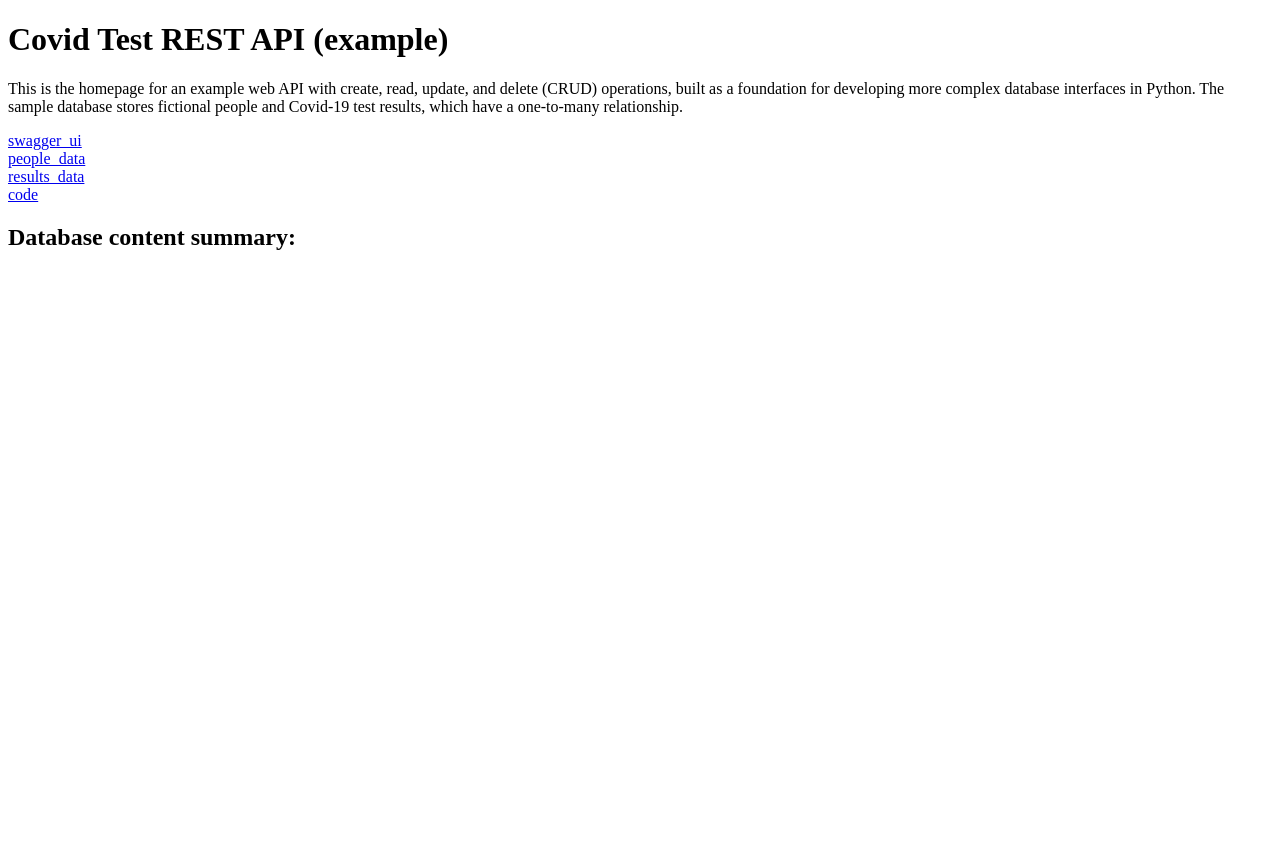
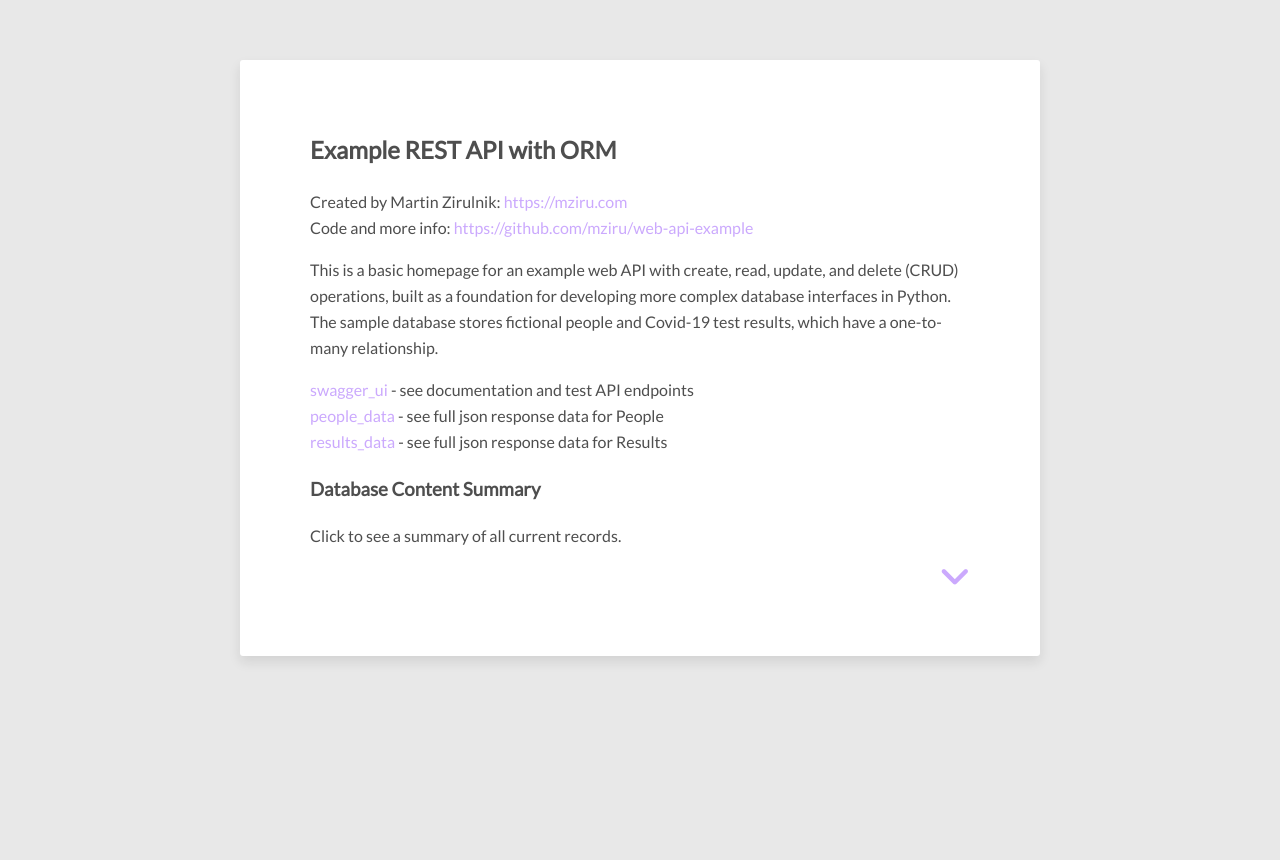
Before and after one commit to mziru/scalable-web-api, a Python web app: template templates/home.html in a window 1280 px wide. Before the commit the page ends 250 px from the top, so only its background shows below. Run offline with Jinja, Linux system fonts and the light colour scheme; the template is opened without the code that fills it, so the values that code supplies are empty; some libraries are stand-ins or nearby versions.

Commit message:
added stylesheet and edited homepage content

```diff
--- /dev/null
+++ b/static/css/stylesheet.css
@@ -0,0 +1,510 @@
+@import url("https://fonts.googleapis.com/css?family=Lato");
+
+* {
+  box-sizing: border-box;
+}
+
+a {
+  text-decoration: none;
+  color: inherit;
+}
+
+/*a:visited { color: inherit; }*/
+
+body {
+  padding: 0;
+  margin: 0;
+  background-color: #e8e8e8;
+  font-family: "Lato",Calibri,Arial,sans-serif;
+  color: rgba(34,34,34,0.8);
+}
+
+body > header:first-of-type {
+  background-image: url("/static/img/header_image.jpg");
+  height: 200px;
+  width: 100%;
+  background-position-y: 46%;
+  background-size: cover;
+  text-align: center;
+}
+
+ body > nav .container img {
+  border-radius: 100%;
+  border-width: 3px;
+  border-style: solid;
+  border-color: rgb(236, 239, 37);
+  box-shadow: 0 0 0 0,0 6px 12px rgba(34,34,34,0.1);
+  margin-right: 30px;
+}
+
+
+.container {
+  width: 800px;
+  margin: 0 auto;
+}
+
+body > nav {
+  line-height: 50px;
+  margin-bottom: 40px;
+  background-color: #fff;
+  clear: both;
+  color: rgba(0, 0, 0, 0.87);
+  box-shadow: 0 0 0 0,0 6px 12px rgba(34,34,34,0.1);
+  width: 100%;
+}
+
+
+body > nav ul#hamburger-tabs {
+  font-size: 14px;
+  text-align: center;
+  float: left;
+  line-height: 50px;
+  margin-bottom: 40px;
+  background-color: #fff;
+  clear: both;
+  color: rgba(0, 0, 0, 0.87);
+  box-shadow: 0 0 0 0,0 6px 12px -6px rgba(34,34,34,0.1);
+  width: 100%;
+}
+
+body > nav ul#hamburger-tabs li{
+    padding-bottom: 3px;
+}
+
+body > nav.fixed {
+  position: fixed;
+  top: 0;
+  left: 0;
+  color: rgb(100, 232, 225);
+  background-color: #222;
+  z-index: 1;
+}
+
+body > nav.fixed ul#hamburger-tabs {
+  color: rgb(100, 232, 225);
+  background-color: #222;
+  margin-bottom: 3px;
+}
+
+body > nav.fixed ~ section#main  {
+  margin-top: 93px;
+}
+
+body > nav.fixed img.profile-image {
+  display: none;
+}
+
+
+body > nav .container { width: 900px }
+
+body > nav ul, body > footer ul{
+  display: inline-block;
+  margin: 0;
+  padding: 0;
+  width: 50%;
+  text-align: center;
+}
+
+body > nav ul:first-of-type { width: calc(70% - 115px/2); }
+body > nav ul:last-of-type { width: calc(30% - 115px/2); }
+
+body > nav.fixed ul:first-of-type { width: calc(65%); }
+body > nav.fixed ul:last-of-type { width: calc(35%); }
+
+body > nav ul:first-of-type, body > footer ul:first-of-type{
+  float: left;
+  text-align: left;
+}
+
+body > nav ul:last-of-type, body > footer ul:last-of-type{
+  text-align: right;
+  font-size: 24px
+}
+
+body > nav ul:first-of-type li label { cursor: pointer;}
+body > nav ul:first-of-type li {
+  min-width: 90px;
+  text-align: center;
+}
+
+/*body > nav:not(.fixed) ul:first-of-type li:hover {*/
+/*  background-color: #e8e8e8;*/
+/*}*/
+
+body > nav ul li, body > footer ul li {
+  list-style: none;
+  display: inline-block;
+}
+
+body > nav ul li label {
+  display: inline-block;
+  width: 100%;
+}
+
+body > nav ul li input[type=radio] {
+  display: none;
+}
+
+body > nav ul li label, body > nav ul li a {
+  position: relative;
+  width: 100%;
+}
+body > nav ul li label:after, body > nav.post ul li a:after {
+  width: 0;
+  position: absolute;
+  left: 50%;
+  bottom: 0;
+  content: '';
+  border-bottom-width: 2px;
+  border-bottom-style: solid;
+  border-bottom-color: rgb(132, 252, 255);
+  -webkit-transition: all 0.18s;
+    -moz-transition: all 0.18s;
+    -o-transition: all 0.18s;
+    transition: all 0.18s;
+}
+
+body > nav.fixed ul li label:after, body > nav.fixed ul li a:after { border-color: #fff; }
+
+body > nav ul li input[type=radio]:checked ~ label:after, body > nav.post ul li:hover a:after {
+  width: 100%;
+  left: 0;
+}
+
+body > nav ul:last-of-type li, body > footer ul:last-of-type li{
+  margin-right: 10px;
+}
+
+body > nav a { color: rgb(203, 169, 253); display: inline-block; }
+body > nav.fixed a{ color: rgb(203, 169, 253); }
+body > nav a, body > footer a  { text-decoration: none; }
+
+
+
+body > nav .container img {
+  position: relative;
+  width: 85px;
+  float: left;
+  margin-top: -15px;
+}
+
+body > footer {
+  bottom: 0;
+  padding-bottom: 0;
+  line-height: 50px;
+  width: 100%;
+  background-color: #222;
+  color: #fff;
+}
+
+body > footer > div > div {
+    line-height: 2;
+    font-size: 12px;
+    text-align: left;
+}
+
+body > footer > div > ul:last-of-type { text-align: right; }
+body > footer > div > ul:first-of-type { text-align: left; font-size: 12px;}
+
+body > footer, body > footer a {  color: rgb(236, 239, 37); }
+
+section#main {
+    min-height: 100vh;
+}
+
+section#main > div { display: none; }
+section#main > div:first-of-type { display: block; }
+
+section#main > div > h2 {
+    margin: 10px 0 -10px 60px;
+}
+
+section#main > div article {
+    display: block;
+    background-color: #fff;
+    box-shadow: 0 0 0 0,0 6px 12px rgba(34,34,34,0.1);
+    -webkit-border-radius: 3px;
+    -moz-border-radius: 3px;
+    border-radius: 3px;
+    margin-top: 60px;
+    padding: 25px 15px;
+}
+
+section#main > div > article img {
+    filter: grayscale(60%);
+    width: 100%;
+}
+
+section#main > div > article iframe {
+    filter: grayscale(60%);
+}
+
+section#main > div > article video {
+    filter: grayscale(60%);
+}
+
+:fullscreen {
+    filter: unset !important;
+}
+
+section#main > div article a {
+    display: inline-block;
+    margin: 10px 0;
+    padding: 6px 15px;
+    font-size: 14px;
+    border-radius: 4px;
+    background-color: #ffffff;
+    border-style: solid;
+    border-color: #222222;
+    border-width: 1px;
+    color:rgb(203, 169, 253);
+    text-decoration: none;
+}
+
+section#main > div article a.text-link {
+    display: inline;
+    border: unset;
+    margin: unset;
+    padding: unset;
+    font-size: unset;
+}
+
+section#main > div article a.img-link {
+    border: unset;
+    margin: unset;
+    padding: unset;
+}
+
+section#main > div article header h1{
+    display: inline-block
+}
+
+section#main > div article {
+    font-size: 16px;
+    line-height: 1.625;
+    margin-bottom: 30px;
+    padding: 50px 70px;
+}
+
+section#main > div article p {
+   word-wrap: break-word;
+}
+
+section#main > div article section p {
+   word-wrap: break-word;
+}
+
+
+section#main > div article header > div:first-of-type {
+  color: rgba(187,187,187,0.8);
+  font-size: 14px
+}
+
+section#main > div article header > div:first-of-type > span:last-of-type {
+  float: right;
+}
+
+section#main > div article header > h1 {
+  margin: 28px 0;
+  font-size: 30px
+}
+
+section#main > div article header > h2 {
+  margin: 28px 0;
+  font-size: 26px
+}
+
+section#main > div article header i { margin-right: 5px; }
+
+section#main > div article footer {
+  text-align: center;
+}
+
+section#main > div article footer a {
+    display: inline-block;
+    margin: 8px 15px;
+    padding: 8px 20px;
+    font-size: 16px;
+    border-radius: 4px;
+    background-color: #ffffff;
+    color:rgb(203, 169, 253);
+    text-decoration: none;
+}
+
+section#main > div article.logos-list h1 {
+  margin: 28px 0;
+}
+
+section#main > div article.projects ul{
+  padding: 0;
+}
+section#main > div article.projects ul li{
+  list-style: none;
+  margin-bottom: 5px
+}
+
+section#main > div article.projects ul li img {
+  width: 20%;
+    margin: 7px 15px 5px 0;
+    float: left;
+}
+
+section#main > div article.projects ul li > b:first-of-type {
+  float: left;
+  margin-right: 5px;
+}
+section#main > div article.projects ul li > ul:last-of-type {
+    color: rgba(0,0,0, .5);
+    font-size: 14px;
+}
+
+section#main > div article.projects ul li > ul:last-of-type li {
+    display: inline-block;
+    margin-right: 12px;
+}
+
+section#main > div article.projects ul li > ul:last-of-type li i{
+  font-size: 14px;
+}
+
+section#main > div article#about > header > div {
+  text-align: right;
+}
+
+section#main > div article#about > header > div > a {
+  margin-right: 10px;
+}
+
+section#main > div article#about > header > div > a i {
+  margin-right: 5px;
+}
+
+section#main > div article#about > header > div > a:first-of-type {
+  float: left;
+}
+
+section#main > div article#projects ul{
+  padding: 0;
+}
+section#main > div article#projects ul li{
+  list-style: none;
+  margin-bottom: 20px
+}
+
+section#main > div article#projects ul li img {
+  width: 20%;
+    margin: 7px 15px 5px 0;
+    float: left;
+}
+
+section#main > div article#projects ul li > b:first-of-type {
+  float: left;
+  margin-right: 5px;
+}
+section#main > div article#projects ul li > ul:last-of-type {
+    color: rgba(0,0,0, .5);
+    font-size: 14px;
+}
+
+section#main > div article#projects ul li > ul:last-of-type li {
+    display: inline-block;
+    margin-right: 12px;
+}
+
+section#main > div article#projects ul li > ul:last-of-type li i{
+  font-size: 14px;
+}
+
+iframe{
+    /*padding: 25px 25px;*/
+    border: none;
+    margin-left: 0;
+    width: 100%;
+}
+
+details {
+  user-select: none;
+  display: block;
+}
+
+details>summary span.icon {
+  display: block;
+  text-align: right;
+  transition: all 0.3s;
+  margin-left: auto;
+  color: rgb(203, 169, 253);
+  font-size: 35px !important;
+}
+
+details[open] summary span.icon {
+  transform: scaleY(-1);
+  color: rgb(203, 169, 253);
+}
+
+summary {
+  display: block;
+  cursor: pointer;
+}
+
+summary::-webkit-details-marker {
+    display: none;
+}
+
+
+@media only screen and (max-width: 999px){
+  .container {
+    width: 80%;
+  }
+  body > nav .container { width: 90%; }
+  body > nav ul#hamburger-tabs {display: none;}
+}
+
+@media screen and (min-width: 769px) {
+    body > nav ul#hamburger-tabs {display: none !important;}
+}
+
+@media only screen and (max-width: 768px){
+  body > nav ul#hamburger-tabs {display: none;}
+  body > nav img.profile-image { display: none; }
+  body > nav a.icon#toggle {
+      color: rgb(100, 232, 225);
+      display: inline-block !important;}
+
+  .container { width: 90% }
+  body > nav ul:first-of-type {
+      width: 35%;
+      display: none;
+  }
+
+
+  body > nav ul:last-of-type {
+      width: 65%;
+      float: right;
+      text-align: right; }
+
+    body > nav.fixed ul:last-of-type {
+      width: 65%;
+      float: right;
+      text-align: right; }
+
+  body > header:first-of-type { height: 150px; background-size: cover; background-position-x: 20%}
+  section#main > div article header > h1 {
+    font-size: 24px;
+  }
+
+  section#main > div article {
+    font-size: 14px;
+    padding: 50px 50px;
+  }
+}
+
+@media only screen and (max-width: 500px){
+  section#main > div article header > h1 {
+  }
+  section#main > div article {
+    padding: 40px 40px;
+  }
+  body > nav ul:first-of-type li {
+      min-width: 15%; }
+  body > nav ul:last-of-type, body > footer ul:last-of-type { font-size: 20px; }
+}
--- a/templates/home.html
+++ b/templates/home.html
@@ -2,41 +2,58 @@
 <html lang="en">
 <head>
     <meta charset="UTF-8">
+    <link rel="icon" type="image/x-icon" href={{ url_for('static', filename='/img/favicon.ico') }}>
     <title>REST API Example</title>
+    <link rel="stylesheet" href={{ url_for('static', filename='css/stylesheet.css') }}>
+    <link rel="stylesheet" href= "https://cdnjs.cloudflare.com/ajax/libs/font-awesome/6.3.0/css/all.css">
 </head>
-    <h1>
-        Covid Test REST API (example)
-    </h1>
+<body>
+  <section id="main">
+  <div class="container tab-section">
+  <article>
+    <h2>
+        Example REST API with ORM
+    </h2>
+    <p> Created by Martin Zirulnik: <a class="text-link" href="https://mziru.com" target="_blank">https://mziru.com</a>
+    <br> Code and more info: <a class="text-link" href="https://github.com/mziru/web-api-example">https://github.com/mziru/web-api-example</a></br>
+    </p>
     <p>
-        This is the homepage for an example web API with create, read, update, and delete (CRUD) operations, built as a
+        This is a basic homepage for an example web API with create, read, update, and delete (CRUD) operations, built as a
         foundation for developing more complex database interfaces in Python. The sample database stores fictional
         people and Covid-19 test results, which have a one-to-many relationship.
     </p>
-    <div></div><a href="/covid_api/ui">swagger_ui</a>
-    <div></div><a href="/covid_api/people">people_data</a>
-    <div></div><a href="/covid_api/results">results_data</a>
-    <div></div><a href="https://github.com/mziru/web-api-example">code</a>
-
-<body>
-  <h2>
-        Database content summary:
-  </h2>
-    <ul>
+      <div><a class="text-link" href="/covid_api/ui" target="_blank">swagger_ui</a> - see documentation and test API endpoints </div>
+      <div><a class="text-link" href="/covid_api/people" target="_blank">people_data</a> - see full json response data for People </div>
+      <div><a class="text-link" href="/covid_api/results" target="_blank">results_data</a> - see full json response data for Results </div>
+  <h3>
+        Database Content Summary
+  </h3>
+   <details>
+   <summary> Click to see a summary of all current records.
+   <span class="icon"><i class="fa fa-angle-down"></i></span></summary></summary>
+    <div>
+       <ul>
         {% for person in people %}
         <li>
             <span>
 
                 {{ person.name }}{{ " has " }}{{ person.results|length }}{{ " result(s) on record. "}}
-                {{ "Current status: "}}
+                <br>{{ "Current status: "}}
                 {% if person.covid_positive == False %}
                     {{ "NEGATIVE" }}
                 {% else %}
                     {{ "POSITIVE" }}
                 {% endif %}
-                {{ "(updated: " }}{{ person.timestamp }}{{ ")" }}
+                <br>{{ "Updated: " }}{{ person.timestamp }}
             </span>
         </li>
+        <br>
         {% endfor %}
     </ul>
+    </div>
+   </details>
+  </article>
+  </div>
+  </section>
 </body>
 </html>
```
